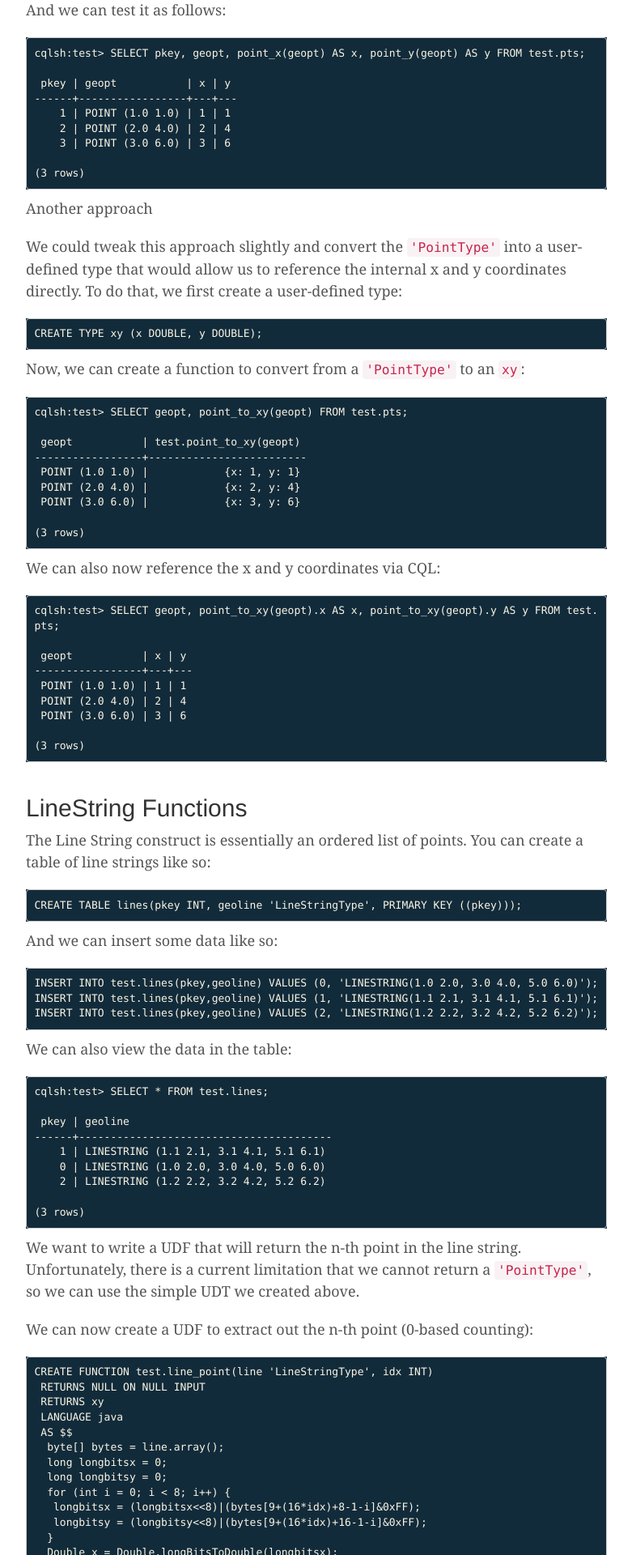
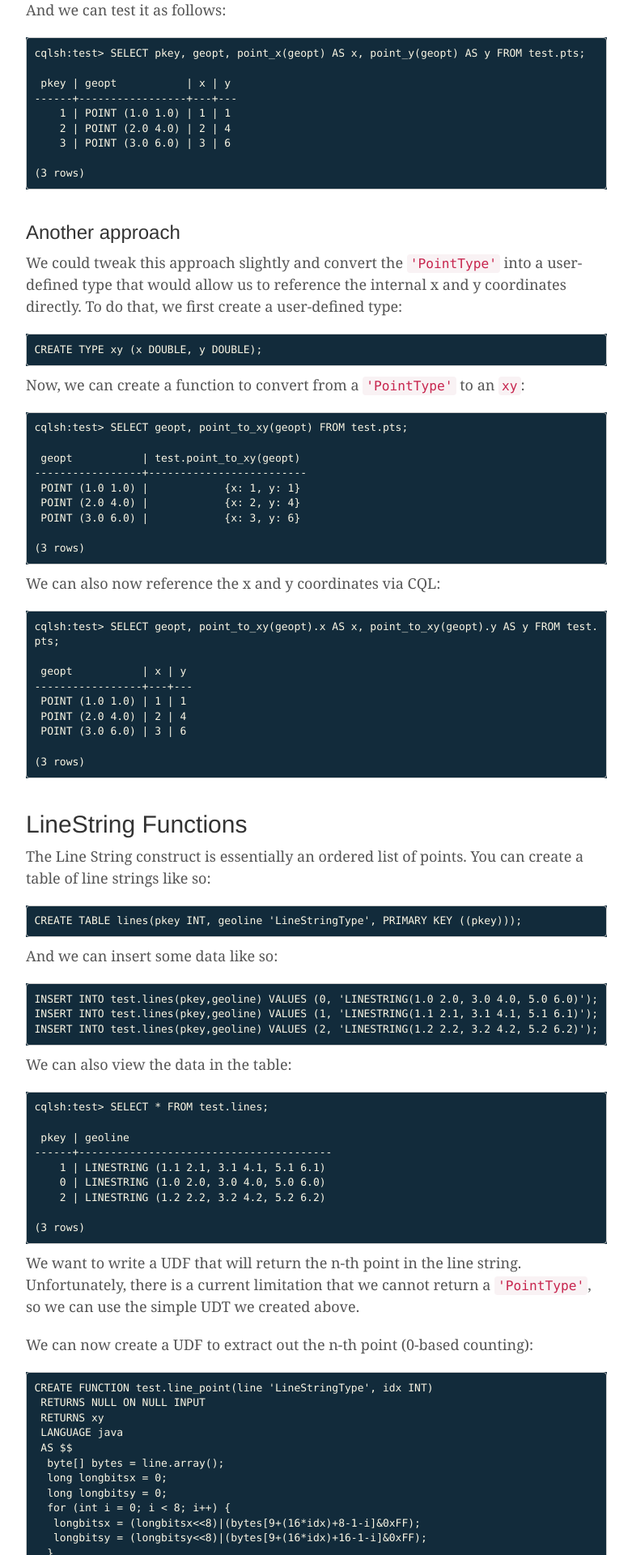
Before and after one commit to brianmhess/brianmhess.github.io, a Jekyll site: the page built from _posts/2020-03-27-UDFsForGeometricTypes.md, in a window 1280 px wide. Shown: the part 2243-4163 px from the top of the page at 81% size, without its empty margins (47-828 px from the left). Built offline with Jekyll 4.4.1, drawn with Linux system fonts in a browser that asks for light colours; nearby versions of some CDN libraries.

Commit message:
sections

````diff
--- a/_posts/2020-03-27-UDFsForGeometricTypes.md
+++ b/_posts/2020-03-27-UDFsForGeometricTypes.md
@@ -11,6 +11,7 @@ which can be really useful.
 One thing that is not included in DSE is some functions to operate on those data types.
 This blog post will demonstrate some UDFs we can write to provide some basic functions.
 ---
+
 
 ## PointType Functions
 
@@ -116,7 +117,7 @@ cqlsh:test> SELECT pkey, geopt, point_x(geopt) AS x, point_y(geopt) AS y FROM te
 (3 rows)
 ```
 
-Another approach
+### Another approach
 
 We could tweak this approach slightly and convert the `'PointType'` into a user-defined type
 that would allow us to reference the internal x and y coordinates directly. To do that, we
````
